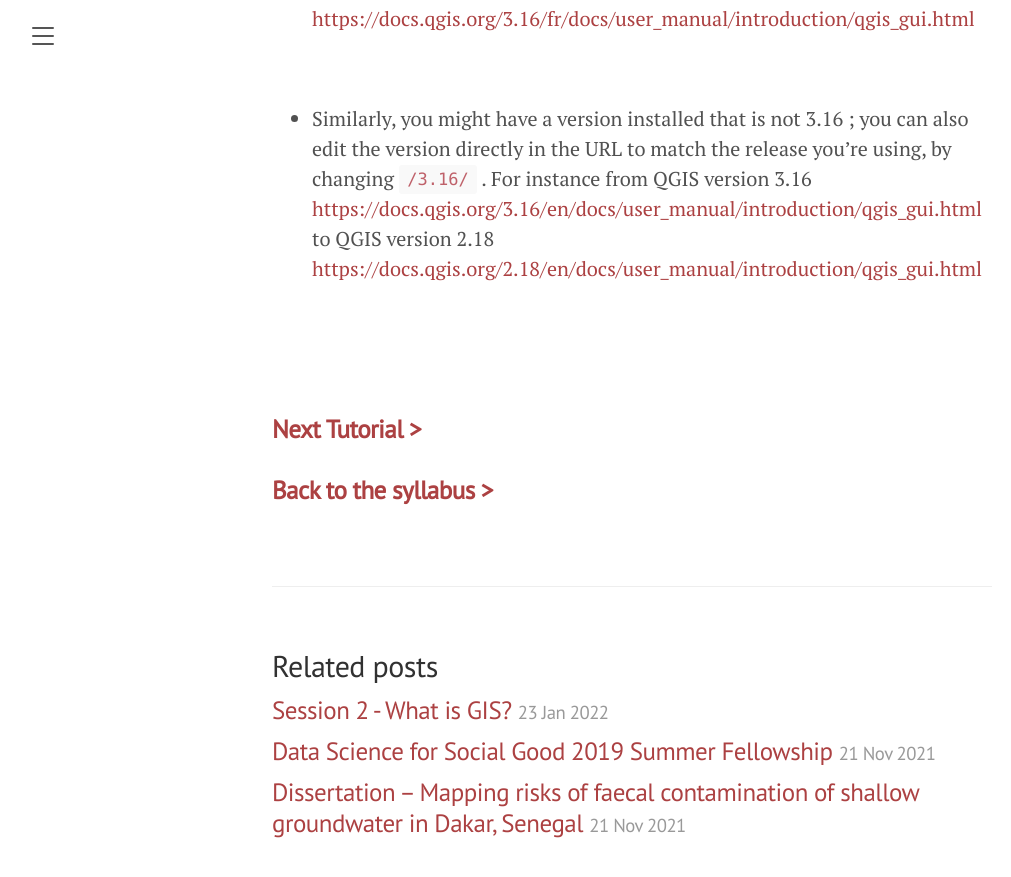
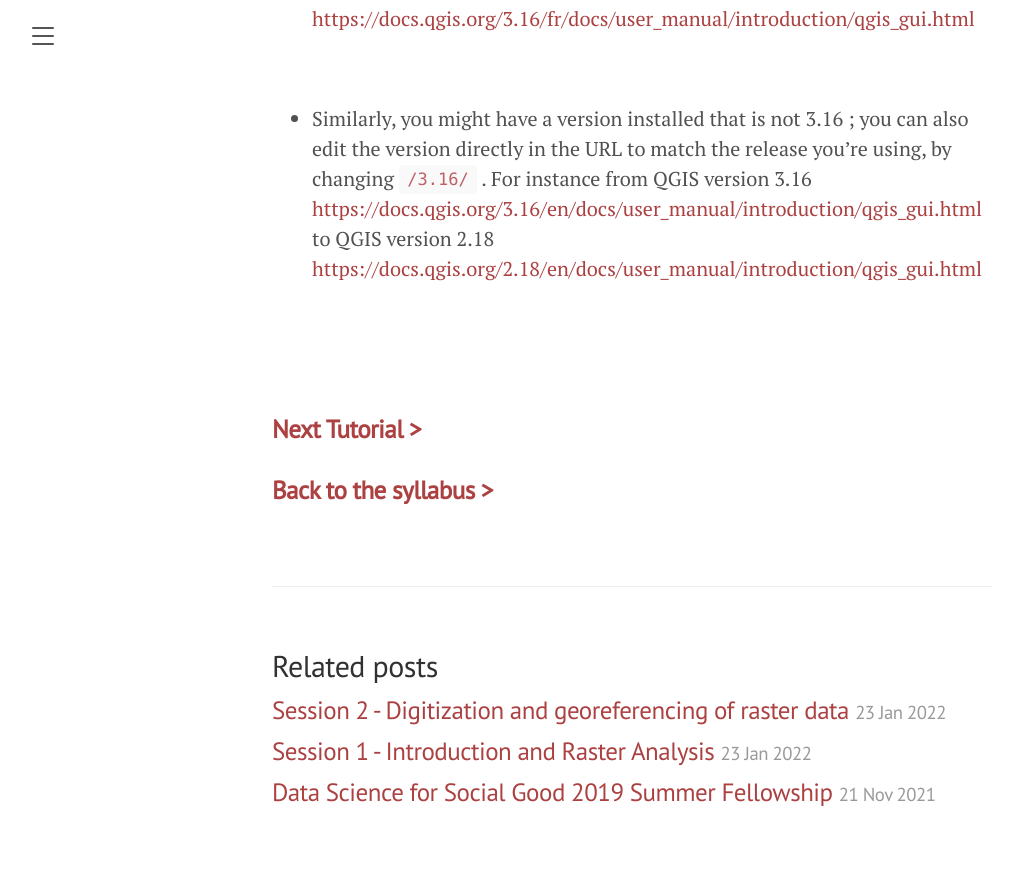
Before and after one commit to raphaelleroffo/raphaelleroffo.github.io, a Jekyll site: the page built from _posts/2021-11-16-intro-tutorial1.md, in a window 1280 px wide and 900 px high, scrolled down 12824 px. Shown: the top 877 px of the window, without its empty margins (8-1019 px from the left). Built offline with Jekyll 4.4.1, drawn with Linux system fonts in a browser that asks for light colours.

Commit message:
initialise tuto 2 advanced

```diff
--- a/_posts/2022-01-23-advanced-tutorial1.md
+++ b/_posts/2022-01-23-advanced-tutorial1.md
@@ -1,6 +1,6 @@
 ---
 layout: post
-title: Session 2 - What is GIS?
+title: Session 1 - Introduction and Raster Analysis
 ---
 
 
--- /dev/null
+++ b/_posts/2022-01-23-advanced-tutorial2.md
@@ -0,0 +1,58 @@
+---
+layout: post
+title: Session 2 - Digitization and georeferencing of raster data
+---
+
+
+**Advanced GIS  ·  Sciences Po Urban School**
+
+Lecturer: Raphaëlle Roffo
+
+&nbsp;
+
+## I. Session 2 Overview
+
+**Download the [slides](../../../../docs/assets/pdf/advanced-session2-getec2022.pdf)**
+
+- *Digitization*
+- *Georeferencing*
+
+
+&nbsp;
+
+## II. Tutorial
+
+### Goals:
+
+- Georeferencing a PDF or image
+- Understanding the different types of transformation
+- Digitizing features to create a new vector layer
+
+
+&nbsp;
+
+## III. Georeferencing
+
+In this tutorial,
+
+![](../../../../docs/assets/images/adv-s1.png)
+
+&nbsp;
+
+## IV.
+
+
+&nbsp;
+
+### 1.
+
+&nbsp;
+
+
+&nbsp;
+
+&nbsp;
+
+### **[Next Tutorial >](../advanced-tutorial3/)**
+
+### **[Back to the syllabus >](../../../..//tuto2-advanced-gis/)**
```
Also changed, not shown: tuto2-advanced-gis.md (+1 -1 lines), 1 other file.
